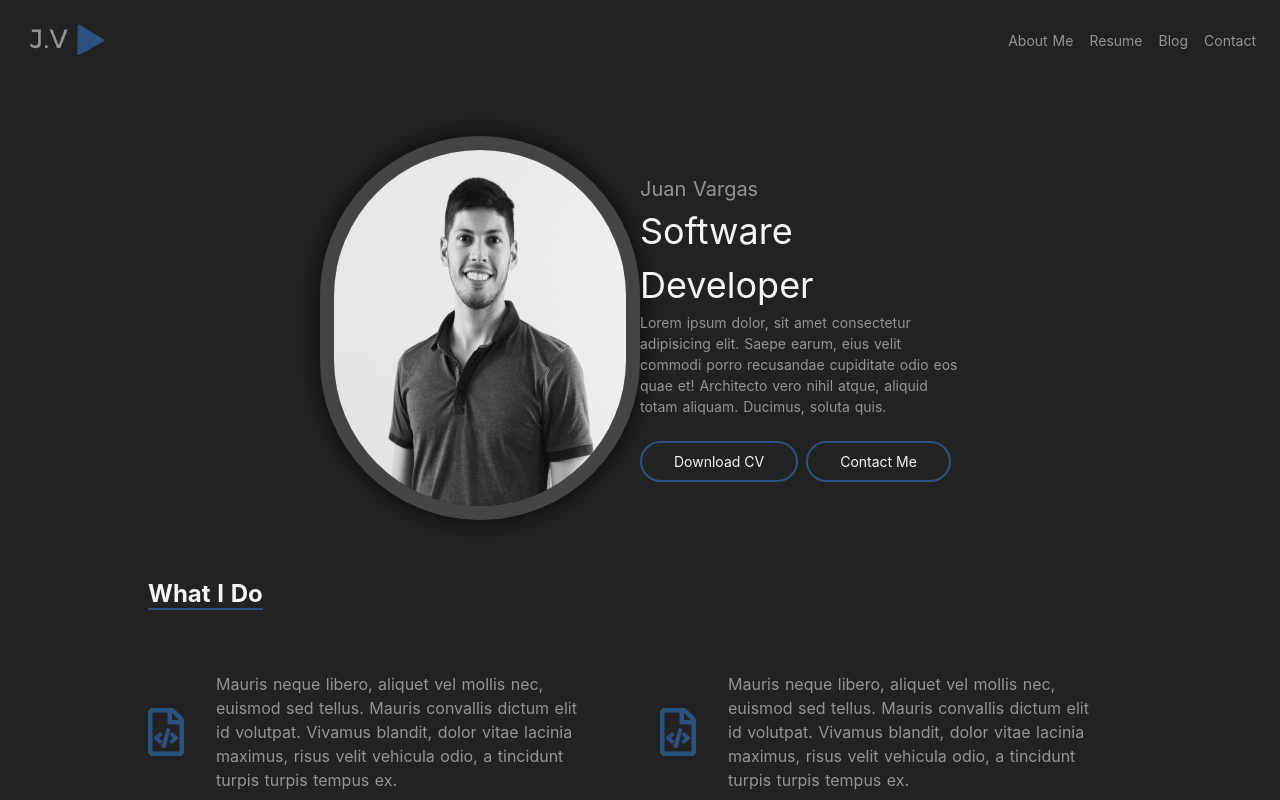
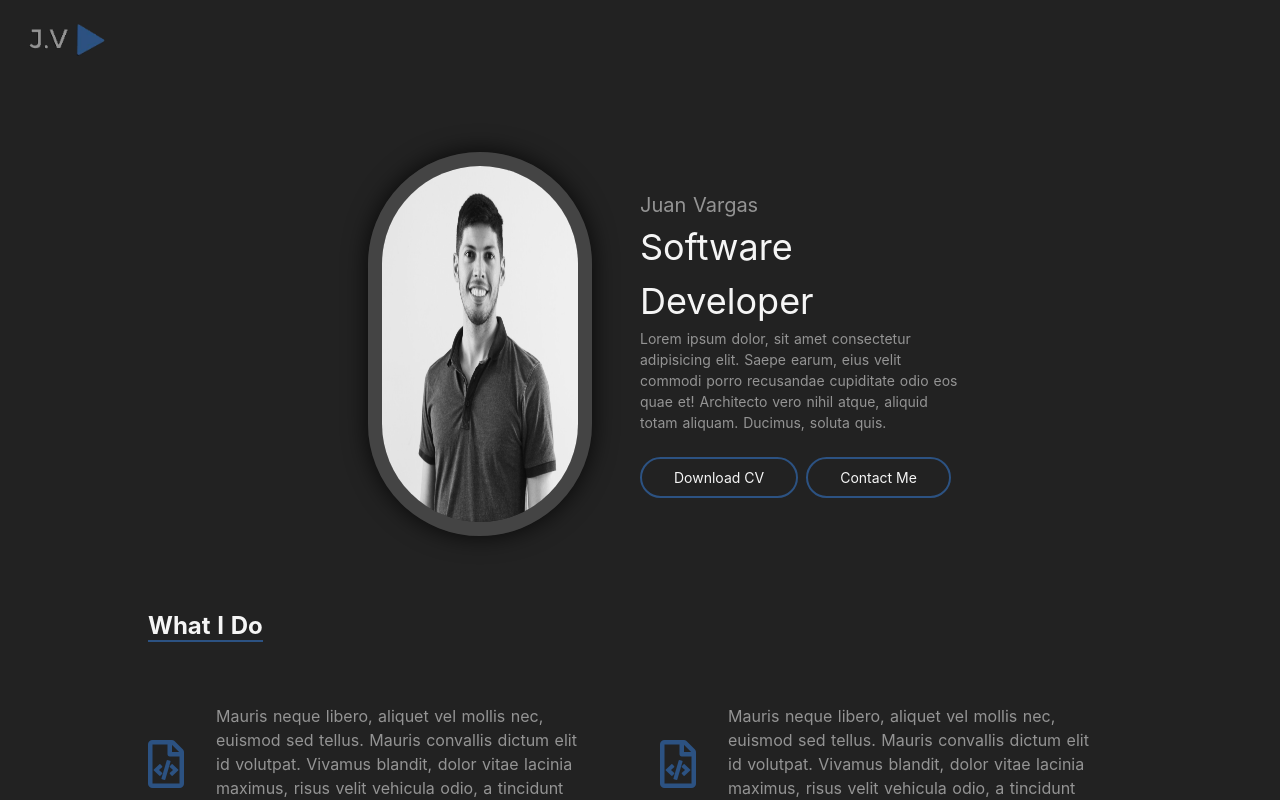
Before and after one commit to JuanNitram/personal-blog, a Nuxt app: page / in a window 1280 px wide. Shown: the top 800 px of the page. Built offline with nearby package versions, Linux system fonts and the light colour scheme.

Commit message:
Add menu dropdown

```diff
--- a/components/layout/Navbar.vue
+++ b/components/layout/Navbar.vue
@@ -6,11 +6,11 @@
             <!-- <span class="font-semibold text-xl tracking-tight">Juan Vargas</span> -->
         </div>
         <div class="block lg:hidden">
-            <button class="flex items-center px-3 py-2 border rounded text-gray-400 border-gray-400 hover:text-white hover:border-white">
+            <button class="flex items-center px-3 py-2 border rounded text-gray-400 border-gray-400 hover:text-white hover:border-white" @click="handleButtonClick">
                 <svg class="fill-current h-3 w-3" viewBox="0 0 20 20" xmlns="http://www.w3.org/2000/svg"><title>Menu</title><path d="M0 3h20v2H0V3zm0 6h20v2H0V9zm0 6h20v2H0v-2z"/></svg>
             </button>
         </div>
-        <div class="w-full hidden lg:flex lg:items-center lg:w-auto">
+        <div v-show="showDropdown === true" class="w-full lg:flex lg:items-center lg:w-auto">
             <div class="text-sm lg:flex-grow">
                 <nuxt-link to="/" class="block mt-4 lg:inline-block lg:mt-0 text-gray-400 hover:text-white mr-4">
                     About Me
@@ -29,6 +29,22 @@
     </nav>
 </template>
 
+<script>
+    export default {
+        data() {
+            return {
+                showDropdown: false
+            }
+        },
+
+        methods: {
+            handleButtonClick() {
+                this.showDropdown = !this.showDropdown;
+            }
+        }
+    }
+</script>
+
 <style>
     #navbar {
         min-height: 10vh;
--- a/components/pages/home/Hero.vue
+++ b/components/pages/home/Hero.vue
@@ -1,7 +1,7 @@
 <template>
     <div id="hero" class="block lg:flex mx-auto px-2 lg:px-72 py-12">
-        <div class="w-full lg:w-1/2 flex flex-col justify-center items-center py-2">
-            <img id="personal-image" src="~/assets/img/me.png" class="rounded-full border-gray-700 w-40 h-40 lg:w-96 lg:h-96 shadow-lg"/>
+        <div class="w-full lg:w-1/2 flex flex-col justify-center items-center py-6">
+            <img id="personal-image" src="~/assets/img/me.png" class="rounded-full border-gray-700 w-56 h-56 lg:w-56 lg:h-96 shadow-lg"/>
         </div>
         <div class="w-full lg:w-1/2 flex flex-col justify-center">
             <h3 class="text-md lg:text-xl text-center lg:text-left text-gray-400">Juan Vargas</h3>
```
Also changed, not shown: 5 other files (tests, documents, lock files or other folders).
